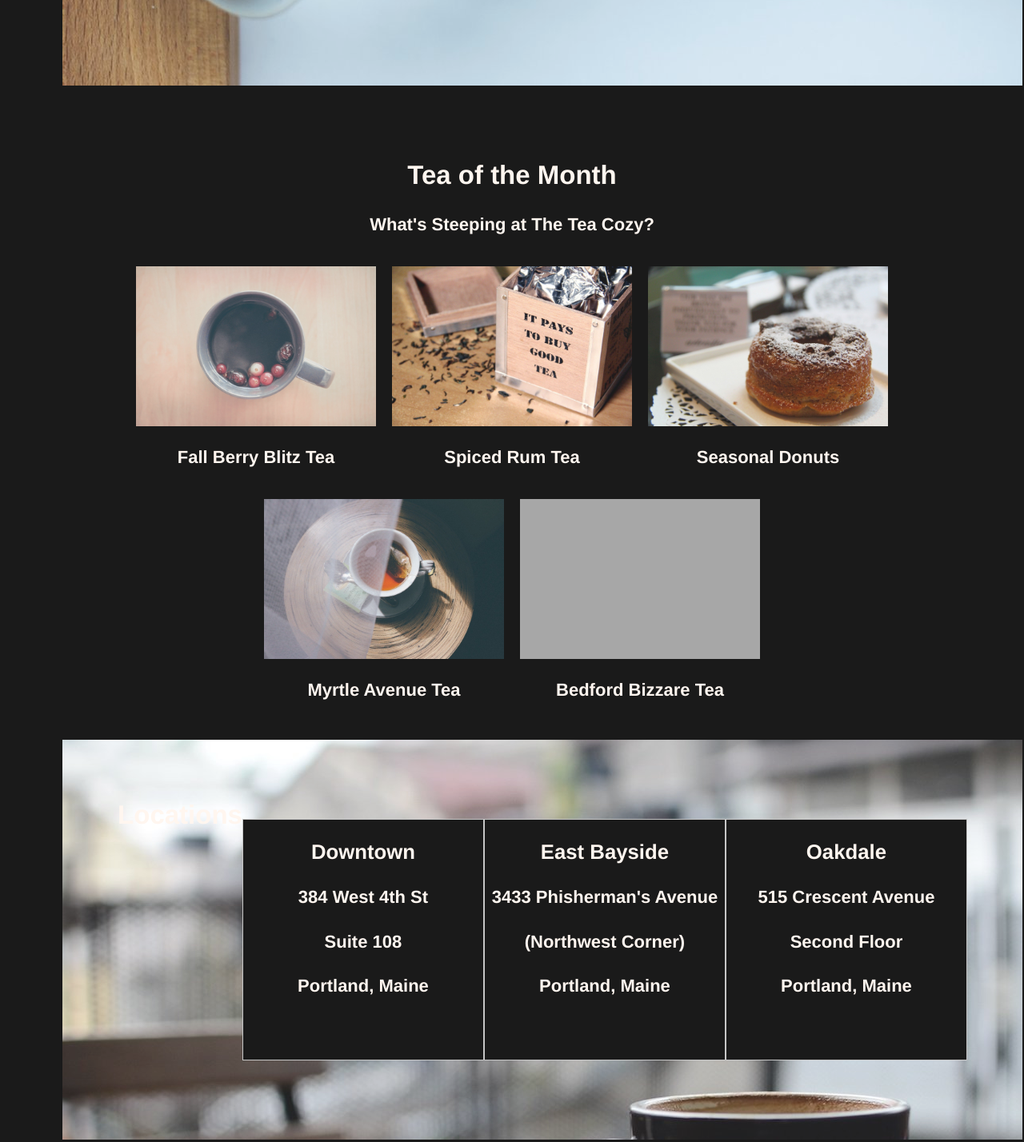
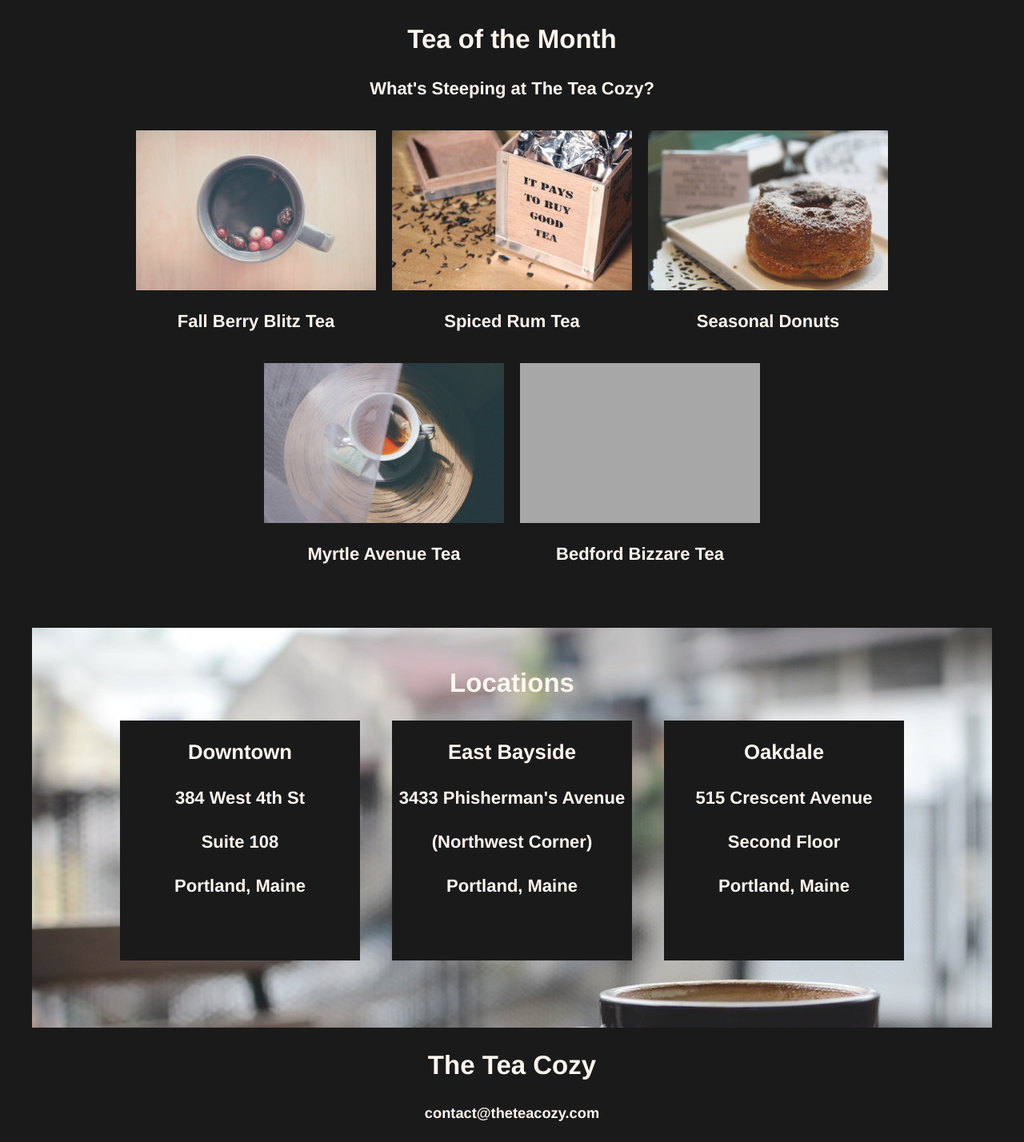
Before and after one commit to mattburnett-repo/tea-cozy, a plain HTML site: page index.html in a window 1280 px wide. Shown: the part 903-2331 px from the top of the page at 80% size. Drawn offline with Linux system fonts and the light colour scheme; grey boxes are pictures that could not be loaded.

Commit message:
fixed layout for location cards

```diff
--- a/index.html
+++ b/index.html
@@ -11,11 +11,10 @@
         <nav>
             <img src="./images/img-tea-cozy-logo.png" alt="tea cozy logo">
             <a href="#locations">Locations</a>
-        <a href="#featuredTea">Featured Tea</a>
+            <a href="#featured">Featured Tea</a>
             <a href="#mission">Mission</a>
         </nav>
 
-    <div class="main">
         <section class="mission" id="mission">
             <div class="container">
                 <img src="./images/img-mission-background.jpeg">
@@ -26,12 +25,10 @@
             </div>
         </section>
 
-        <section class="featuredTea" id="featuredTea">
+        <section class="featuredTea" id="featured">
             <div class="teaHeader">
-                <header>
                 <h2>Tea of the Month</h2>
                 <h4>What's Steeping at The Tea Cozy?</h4>
-                </header>
             </div>
             <div class="tea">
                 <img src="images/img-berryblitz.jpeg">
@@ -83,9 +80,8 @@
             <h2>The Tea Cozy</h2>
             <h5>contact@theteacozy.com</h5>
             <h5>917-555-8904</h5>
-        </foter>
+        </footer>
 
         <h5 class="copyright">copyright The Tea Cozy 2017</h5>
-    </div> <!-- end div class main-->
     </body>
 </html>
--- a/style.css
+++ b/style.css
@@ -16,13 +16,13 @@ html {
 }
 
 nav {
-    height: 69px; /* change it to desired height */
+    height: 69px;
     position: fixed;
-    width: 100%;  /* i'm assuming full width */
+    width: 100%;
     z-index: 1;
     top: 0;
     margin: 0 auto;
-    background-color: black; /* change to desired color */
+    background-color: black;
 }
 
 nav img {
@@ -43,11 +43,6 @@ nav a {
 }
 
 /* ^^^ end nav / header ^^^ */
-
-.main {
-    padding: 70px;
-    margin-top: 70px;
-}
 
 section {
     text-align: center;
@@ -80,7 +75,7 @@ section {
     justify-content: center;
     position: relative;
     margin: 0 auto;
-    top: 30px;
+    /* top: 30px; */
     width: 1000px;
     margin-top: 30px;
     flex-wrap: wrap;
@@ -104,10 +99,6 @@ section {
 /* LOCATIONS */
 
 .locations {
-    display: flex;
-    flex-flow: row;
-    justify-content: center;
-    position: relative;
     margin: 0 auto;
     background-image: url('./images/img-locations-background.jpeg');
     height: 500px;
@@ -117,13 +108,21 @@ section {
 }
 
 .locations h2 {
-    margin-top: 75px;
-    margin-bottom: 75px;
+    padding-top: 50px;
+    /* line-height: 50px; */
+    text-align: center;
 }
+
 .locationsContainer {
+    display: flex;
+    flex-flow: row;
+    justify-content: space-between;
+    position: relative;
     display: flex;
     justify-content: center;
     align-items: center;
+    /* height: 200px; */
+    margin-top: 15px;
 }
 
 .location {
@@ -131,9 +130,8 @@ section {
     width: 300px;
     background-color: black;
     opacity: 1;
-    border: 1px solid silver;
-    /* vertical-align: center; */
     align-items: center;
+    margin: 0 20px;
 }
 
 /* FOOTER */
```
Lines whose indentation alone changed are shown as unchanged.
